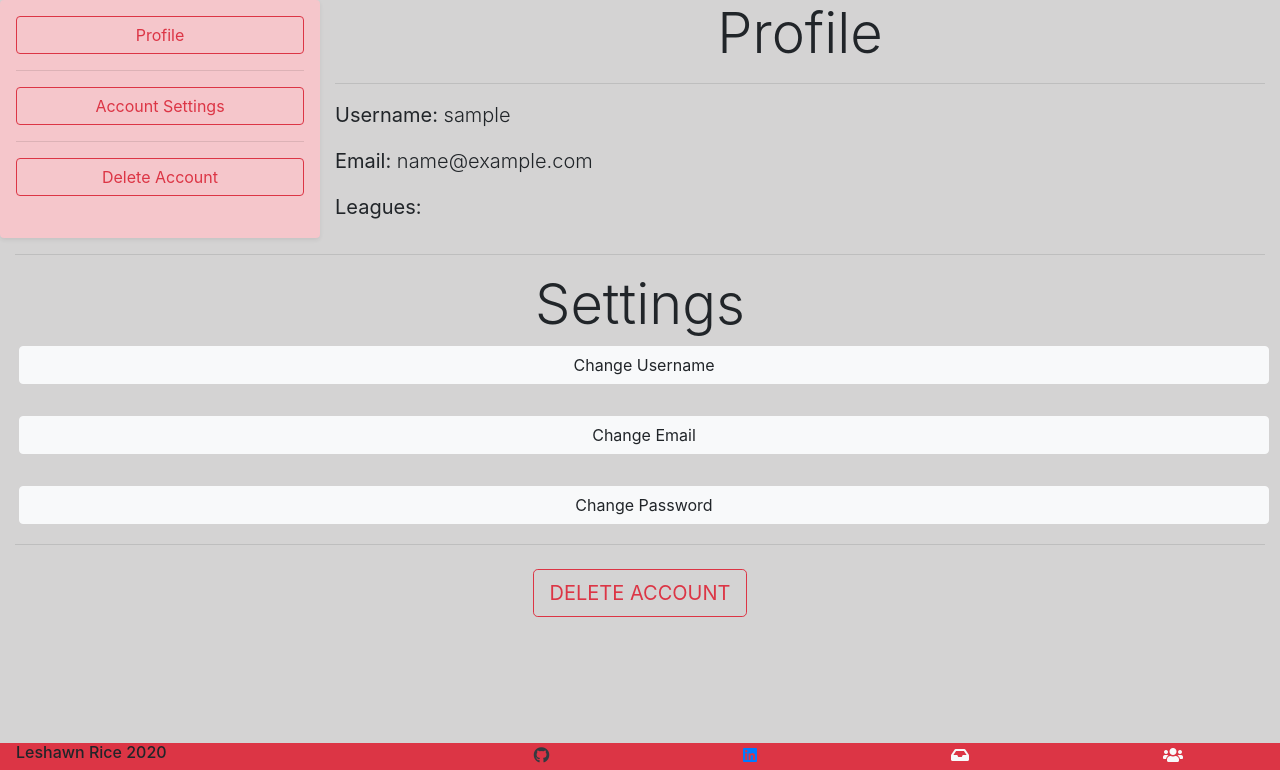
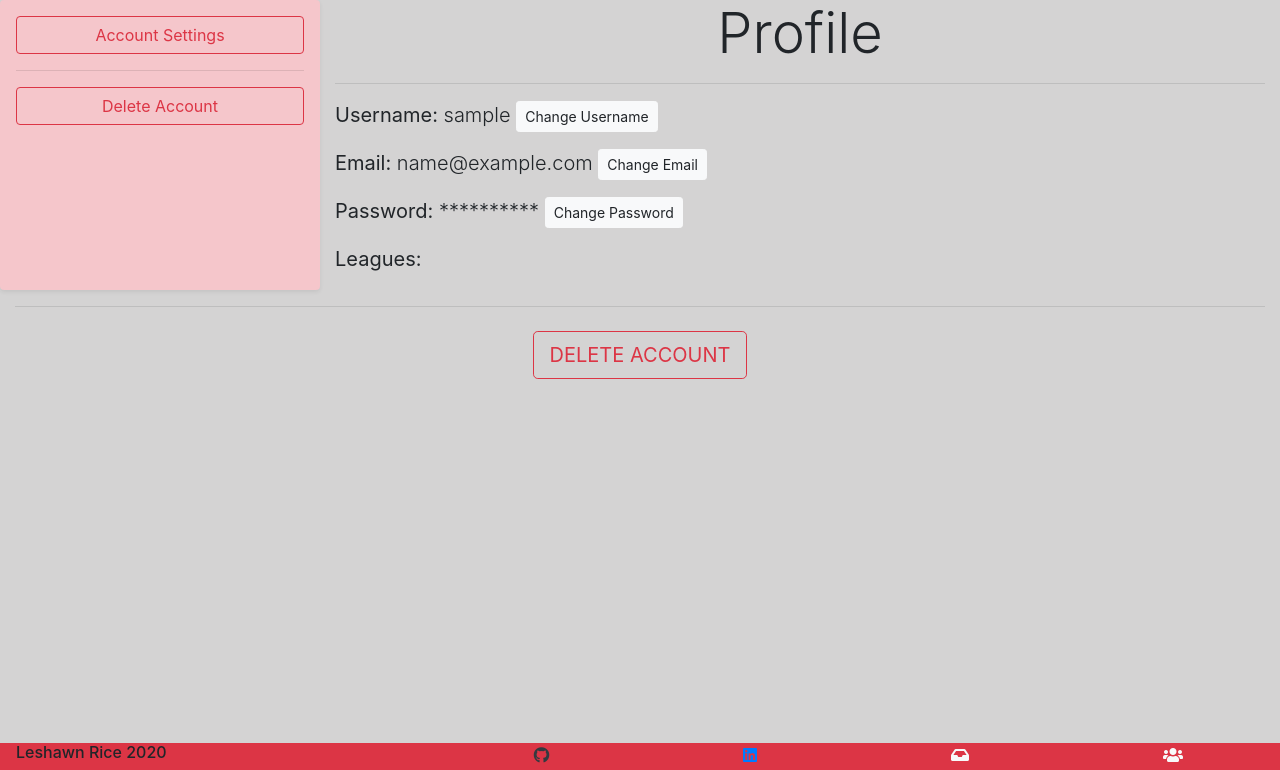
Before and after one commit to leshawn-rice/ffl-trade-tips, a Flask app: page /profile in a window 1280 px wide. Shown: the part 30-800 px from the top of the page. Run offline with Flask 2, Linux system fonts and the light colour scheme; the visitor is signed in with stand-in values (Sample User, id 1); data comes from the database, SQL or seed files in the repository; data that the repository does not hold is empty; some libraries are stand-ins or nearby versions.

Commit message:
Slight profile redesign

```diff
--- a/app/templates/player.html
+++ b/app/templates/player.html
@@ -28,7 +28,7 @@
             <thead class="bg-danger text-light">
                 <tr>
                     <th>Stat Name</th>
-                    <th>Stat Value</th>
+                    <th>Points From Stat</th>
                 </tr>
             </thead>
             <hr>
@@ -47,7 +47,7 @@
                 {% if stat.stat_value != 0 %}
                 <tr>
                     <td>{{stat.stat_name}}</td>
-                    <td>{{stat.stat_value}}</td>
+                    <td>{{stat.stat_value}}pts</td>
                 </tr>
                 {% endif %}
                 {% endfor %}
--- a/app/templates/profile.html
+++ b/app/templates/profile.html
@@ -8,38 +8,29 @@
 
 <div class="row">
     <div class="col-0 col-md-3 shadow-sm p-3 rounded text-center table-danger">
-        <a class="btn btn-outline-danger btn-block m-0" href="/profile#profile">Profile</a>
-        <hr>
         <a class="btn btn-outline-danger btn-block m-0" href="/profile#settings">Account Settings</a>
         <hr>
         <a class="btn btn-outline-danger btn-block m-0" href="/profile#delete-account">Delete Account</a>
 
     </div>
     <div class="col">
-        <h1 class="display-4 text-center" id='profile'>Profile</h1>
+        <h1 class="display-4 text-center" id='settings'>Profile</h1>
         <hr>
-        <p class="lead"><strong>Username:</strong> {{user.username}}</p>
-        <p class="lead"><strong>Email:</strong> {{user.email}}</p>
+        <p class="lead"><strong>Username:</strong> {{user.username}} <a class="btn btn-sm btn-light"
+                href="/users/{{user.id}}/change-username">Change
+                Username</a></p>
+        <p class="lead"><strong>Email:</strong> {{user.email}} <a class="btn btn-sm btn-light"
+                href="/users/{{user.id}}/change-email">Change Email</a></p>
+        <p class="lead"><strong>Password:</strong> ********** <a class="btn btn-sm btn-light"
+                href="/users/{{user.id}}/change-password">Change Password</a></p>
         <p class="lead"><strong>Leagues:</strong></p>
-        <ul style="list-style-type:none;">
+        <ul class="text-center" style="list-style-type:none;">
             {% for league in user.leagues %}
-            <a class="btn btn-success btn-block" href="/leagues/{{league.id}}">
-                <li>{{league.name}} | {{league.num_teams}} Teams | Week
-                    {{league.week}}</li>
-            </a>
+            <li class="my-2"><a class="btn btn-success" href="/leagues/{{league.id}}">{{league.name}} |
+                    {{league.num_teams}} Teams |
+                    Week {{league.week}}</a></li>
             {% endfor %}
         </ul>
-    </div>
-</div>
-
-<hr>
-
-<div class="row">
-    <div class="col-12">
-        <h1 class="display-4 text-center" id='settings'>Settings</h1>
-        <a class="btn btn-light m-1 btn-block" href="/users/{{user.id}}/change-username">Change Username</a><br>
-        <a class="btn btn-light m-1 btn-block" href="/users/{{user.id}}/change-email">Change Email</a><br>
-        <a class="btn btn-light m-1 btn-block" href="/users/{{user.id}}/change-password">Change Password</a>
     </div>
 </div>
 
--- a/app/templates/team.html
+++ b/app/templates/team.html
@@ -45,7 +45,7 @@
             <thead class="bg-danger text-light">
                 <tr>
                     <th>Stat Name</th>
-                    <th>Stat Value</th>
+                    <th>Points From Stat</th>
                 </tr>
             </thead>
             <tbody>
@@ -53,7 +53,7 @@
                 {% if stat.stat_value != 0 %}
                 <tr>
                     <td>{{stat.stat_name}}</td>
-                    <td>{{stat.stat_value}}</td>
+                    <td>{{stat.stat_value}}pts</td>
                 </tr>
                 {% endif %}
                 {% endfor %}
--- a/run.py
+++ b/run.py
@@ -8,6 +8,12 @@ import user.views
 import espn.views
 
 mail = Mail(app)
+
+# Add change username/email/password
+# Add docs
+# Add tests
+# Update readme
+# Deploy
 
 
 def send_email(sender, message):
```
